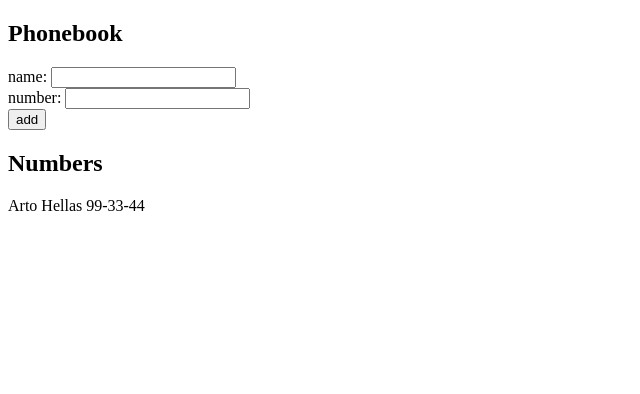
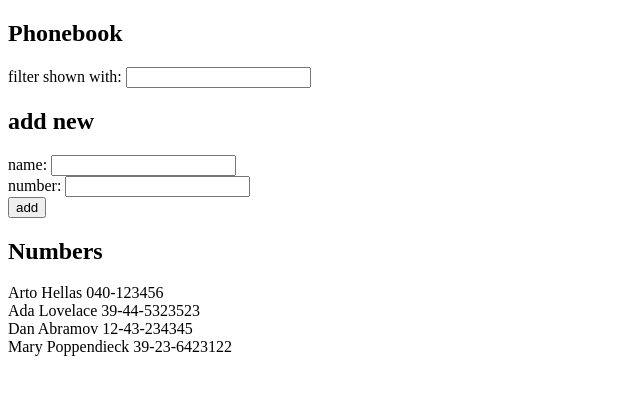
Before and after one commit to Ceheiss/fullstack-open, a React (Vite) app in the folder part2/phonebook/: page / in a window 1280 px wide. Shown: the top 394 px of the page, without its empty margins (0-640 px from the left). Built offline with nearby package versions, Linux system fonts and the light colour scheme.

Commit message:
finish exercise 2.9

```diff
--- a/part2/phonebook/src/App.jsx
+++ b/part2/phonebook/src/App.jsx
@@ -2,13 +2,21 @@
 
 const App = () => {
   const [persons, setPersons] = useState([
-    { name: 'Arto Hellas', number: '99-33-44' }
+    { name: 'Arto Hellas', number: '040-123456', id: 1 },
+    { name: 'Ada Lovelace', number: '39-44-5323523', id: 2 },
+    { name: 'Dan Abramov', number: '12-43-234345', id: 3 },
+    { name: 'Mary Poppendieck', number: '39-23-6423122', id: 4 }
   ])
   const [newName, setNewName] = useState('');
+  const [filteredName, setFilteredName] = useState('');
   const [newNumber, setNewNumber] = useState('');
 
   const handleInputNameChange = (event) => {
     setNewName(event.target.value)
+  }
+
+  const handleInputFilterChange = (event) => {
+    setFilteredName(event.target.value)
   }
 
   const handleInputNumberChange = (event) => {
@@ -18,7 +26,6 @@
   const handleSubmit = (event) => {
     event.preventDefault();
     const isRepeated = Boolean(persons.find(person => person.name == newName));
-    console.log(isRepeated)
     !isRepeated ?
       setPersons([...persons, { name: newName, number: newNumber }])
     :
@@ -26,10 +33,16 @@
     setNewName('')
   }
 
+  const filteredPersons = persons.filter(person => person.name.toUpperCase().includes(filteredName.toUpperCase()));
+
   return (
     <div>
       <h2>Phonebook</h2>
+      <div>
+        filter shown with: <input value={filteredName} onChange={handleInputFilterChange}/>
+      </div>
       <form onSubmit={handleSubmit}>
+        <h2>add new</h2>
         <div>
           name: <input value={newName} onChange={handleInputNameChange} />
         </div>
@@ -41,7 +54,7 @@
         </div>
       </form>
       <h2>Numbers</h2>
-      {persons.map(person => (
+      {filteredPersons.map(person => (
         <div key={person.name}>{person.name} {person.number}</div>
         ))}
     </div>
```
